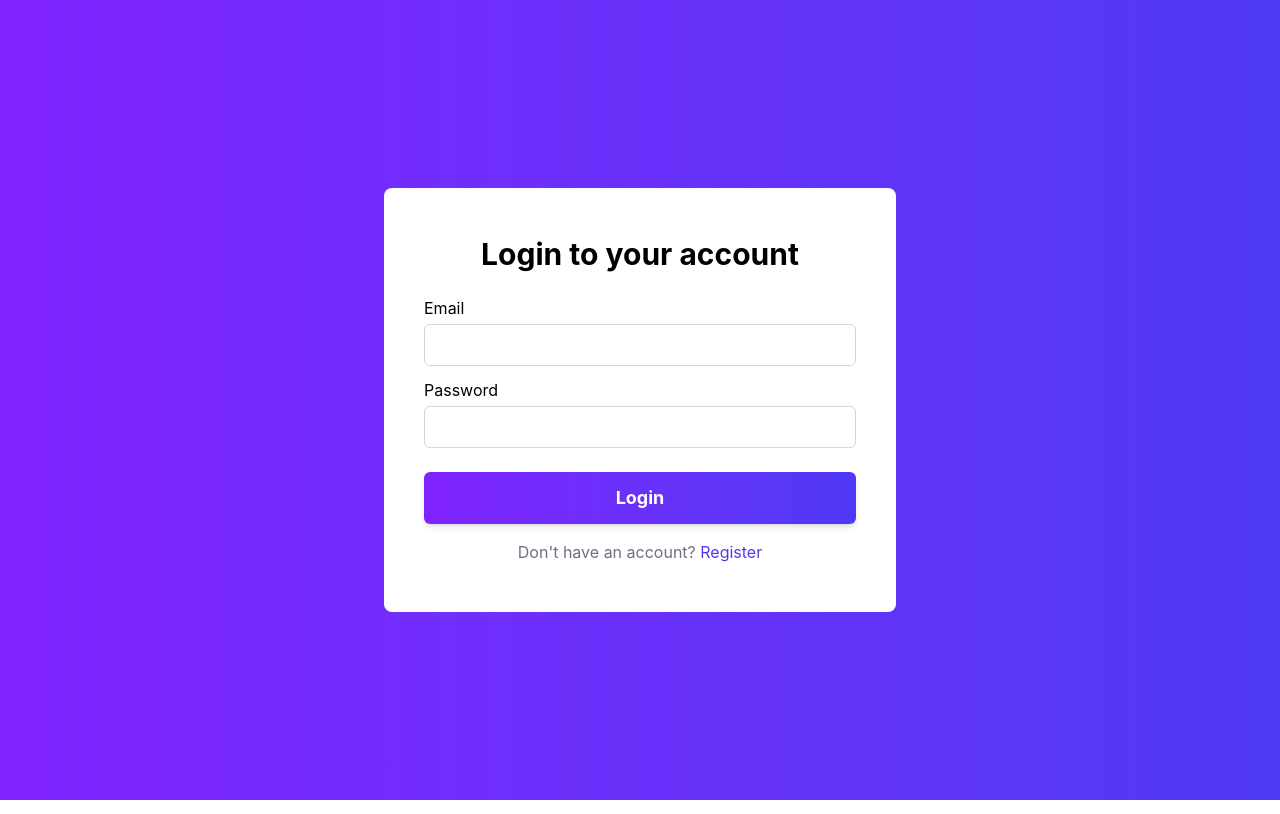
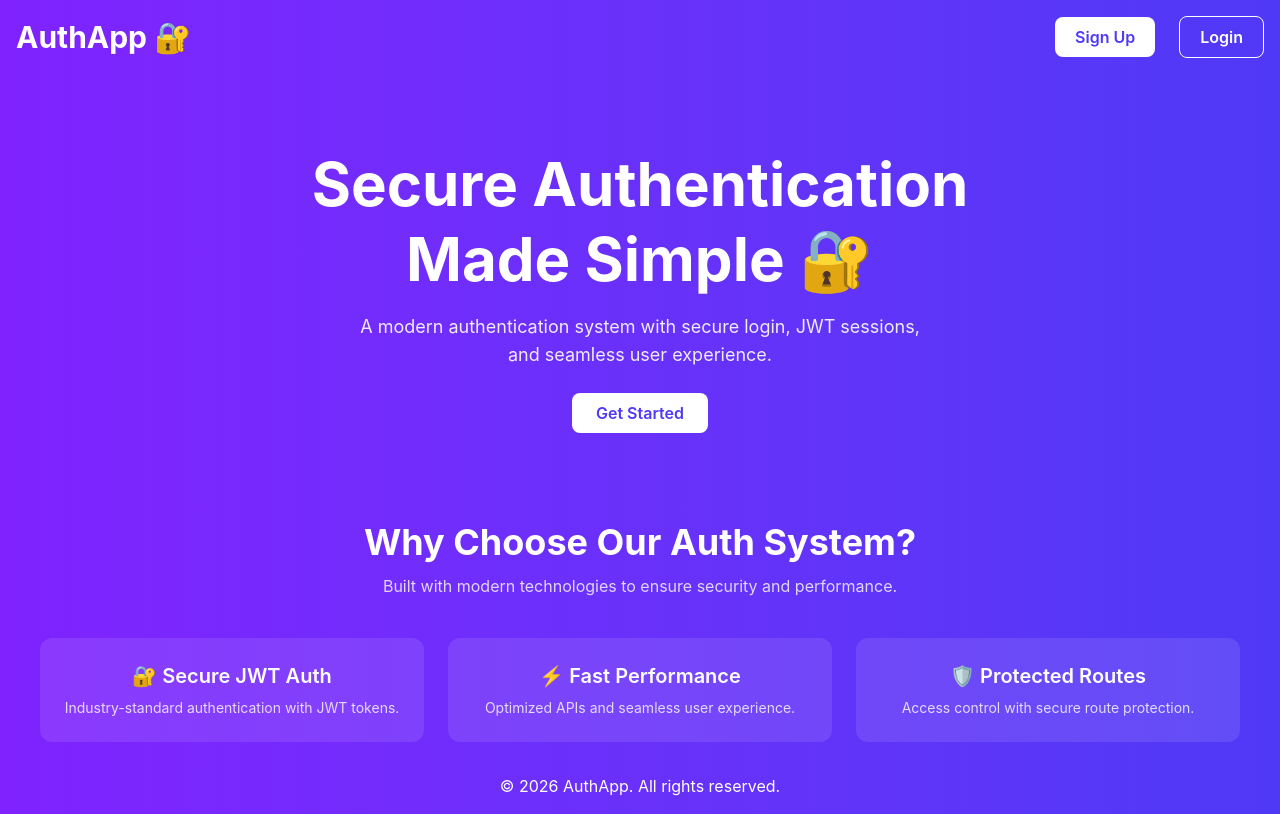
Before and after one commit to sohamnesarikar/mern-auth-service, a React app in the folder frontend/: page / in a window 1280 px wide. Before the commit this address led to /login. Built offline with nearby package versions, Linux system fonts and the light colour scheme; the HTML template or start-up script is replaced by a standard one.

Commit message:
landing page created

```diff
--- a/frontend/package.json
+++ b/frontend/package.json
@@ -11,6 +11,7 @@
   },
   "dependencies": {
     "@tailwindcss/vite": "^4.2.2",
+    "animate.css": "^4.1.1",
     "axios": "^1.15.0",
     "react": "^19.2.0",
     "react-dom": "^19.2.0",
--- a/frontend/src/App.jsx
+++ b/frontend/src/App.jsx
@@ -7,6 +7,7 @@ import ProtectedRoute from "./components/ProtectedRoute";
 import PublicRoute from "./components/PublicRoute";
 import Profile from "./pages/Profile";
 import AppLayout from "./layouts/AppLayout";
+import Dashboard from "./pages/Dashboard";
 
 function App() {
   return (
@@ -30,12 +31,21 @@ function App() {
         />
       </Route>
 
+      <Route
+        path="/"
+        element={
+          <PublicRoute>
+            <Home />
+          </PublicRoute>
+        }
+      />
+
       <Route element={<AppLayout />}>
         <Route
-          path="/"
+          path="/dashboard"
           element={
             <ProtectedRoute>
-              <Home />
+              <Dashboard />
             </ProtectedRoute>
           }
         />
--- /dev/null
+++ b/frontend/src/components/Features.jsx
@@ -0,0 +1,44 @@
+const Features = () => {
+  return (
+    <div className="w-full">
+      <div className="max-w-7xl mx-auto p-4">
+        <div className="overflow-hidden">
+          <section className="animate__animated animate__fadeInRight animate__slower animate__delay-1s text-center text-white">
+            <h2 className="text-3xl md:text-4xl font-bold">
+              Why Choose Our Auth System?
+            </h2>
+
+            <p className="mt-3 opacity-80">
+              Built with modern technologies to ensure security and performance.
+            </p>
+
+            <div className="mt-10 grid md:grid-cols-3 gap-6 px-6">
+              <div className="p-6 bg-white/10 rounded-xl backdrop-blur">
+                <h3 className="text-xl font-semibold">🔐 Secure JWT Auth</h3>
+                <p className="mt-2 text-sm opacity-80">
+                  Industry-standard authentication with JWT tokens.
+                </p>
+              </div>
+
+              <div className="p-6 bg-white/10 rounded-xl backdrop-blur">
+                <h3 className="text-xl font-semibold">⚡ Fast Performance</h3>
+                <p className="mt-2 text-sm opacity-80">
+                  Optimized APIs and seamless user experience.
+                </p>
+              </div>
+
+              <div className="p-6 bg-white/10 rounded-xl backdrop-blur">
+                <h3 className="text-xl font-semibold">🛡 Protected Routes</h3>
+                <p className="mt-2 text-sm opacity-80">
+                  Access control with secure route protection.
+                </p>
+              </div>
+            </div>
+          </section>
+        </div>
+      </div>
+    </div>
+  );
+};
+
+export default Features;
--- /dev/null
+++ b/frontend/src/components/Footer.jsx
@@ -0,0 +1,9 @@
+const Footer = () => {
+  return (
+    <footer className="text-white text-center p-4">
+      © 2026 AuthApp. All rights reserved.
+    </footer>
+  );
+};
+
+export default Footer;
--- /dev/null
+++ b/frontend/src/components/Header.jsx
@@ -0,0 +1,26 @@
+import { useNavigate } from "react-router";
+
+const Header = () => {
+  const navigate = useNavigate();
+
+  return (
+    <header className="w-full">
+      <div className="max-w-7xl mx-auto p-4">
+        <nav className="flex justify-between items-center">
+          <h1 className="text-3xl font-bold cursor-pointer">AuthApp 🔐</h1>
+
+          <div className="flex items-center gap-6">
+            <button className="bg-white text-indigo-600 px-5 py-2 font-semibold rounded-lg cursor-pointer transition hover:scale-105" onClick={() => navigate('/register')}>
+              Sign Up
+            </button>
+            <button className="border border-white text-white px-5 py-2 font-semibold rounded-lg cursor-pointer transition hover:bg-white hover:text-indigo-600" onClick={() => navigate('/login')}>
+              Login
+            </button>
+          </div>
+        </nav>
+      </div>
+    </header>
+  );
+};
+
+export default Header;
--- /dev/null
+++ b/frontend/src/components/Hero.jsx
@@ -0,0 +1,30 @@
+import { useNavigate } from "react-router";
+
+const Hero = () => {
+  const navigate = useNavigate();
+  return (
+    <div className="w-full">
+      <div className="max-w-7xl mx-auto p-4">
+        <section className="animate__animated animate__fadeInLeft animate__slower h-[50vh] flex flex-col items-center justify-center text-center text-white px-4">
+          <h2 className="text-4xl md:text-6xl font-bold leading-tight">
+            Secure Authentication <br />
+            Made Simple 🔐
+          </h2>
+
+          <p className="mt-4 max-w-xl text-lg opacity-90">
+            A modern authentication system with secure login, JWT sessions, and
+            seamless user experience.
+          </p>
+
+          <div className="mt-6">
+            <button className="bg-white text-indigo-600 px-6 py-2 rounded-lg font-semibold hover:scale-105 transition">
+              Get Started
+            </button>
+          </div>
+        </section>
+      </div>
+    </div>
+  );
+};
+
+export default Hero;
--- a/frontend/src/layouts/AppLayout.jsx
+++ b/frontend/src/layouts/AppLayout.jsx
@@ -27,7 +27,7 @@ const AppLayout = () => {
         <nav className="flex justify-between items-center">
           <h1
             className="text-3xl font-bold text-violet-500 cursor-pointer"
-            onClick={() => navigate("/")}
+            onClick={() => navigate("/dashboard")}
           >
             MernAuth
           </h1>
--- a/frontend/src/main.jsx
+++ b/frontend/src/main.jsx
@@ -4,6 +4,7 @@ import { createRoot } from "react-dom/client";
 import { AuthProvider } from "./context/AuthContext.jsx";
 import App from "./App.jsx";
 import "./index.css";
+import "animate.css";
 
 createRoot(document.getElementById("root")).render(
   <AuthProvider>
--- /dev/null
+++ b/frontend/src/pages/Dashboard.jsx
@@ -0,0 +1,16 @@
+import { useAuth } from "../context/useAuth";
+
+const Dashboard = () => {
+  const { user } = useAuth();
+
+  return (
+    <>
+      <h2 className="text-3xl font-semibold">Welcome Back, {user?.name} 👋</h2>
+      <p className="mt-4 text-lg opacity-90">
+        Your account is secure and ready to use.
+      </p>
+    </>
+  );
+};
+
+export default Dashboard;
--- a/frontend/src/pages/Home.jsx
+++ b/frontend/src/pages/Home.jsx
@@ -1,15 +1,18 @@
-import { useAuth } from "../context/useAuth";
+import Features from "../components/Features";
+import Footer from "../components/Footer";
+import Header from "../components/Header";
+import Hero from "../components/Hero";
 
 const Home = () => {
-  const { user } = useAuth();
-
   return (
-    <>
-      <h2 className="text-3xl font-semibold">Welcome Back, {user?.name} 👋</h2>
-      <p className="mt-4 text-lg opacity-90">
-        Your account is secure and ready to use.
-      </p>
-    </>
+    <div className="w-full min-h-screen flex flex-col bg-linear-to-r from-violet-600 to-indigo-600 text-white">
+      <Header />
+      <div className="grow">
+        <Hero />
+        <Features />
+      </div>
+      <Footer />
+    </div>
   );
 };
 
--- a/frontend/src/pages/Login.jsx
+++ b/frontend/src/pages/Login.jsx
@@ -27,7 +27,7 @@ const Login = () => {
         const userResponse = await getUserApi();
         setUser(userResponse?.data?.user);
 
-        navigate("/");
+        navigate("/dashboard");
         reset();
       }
     } catch (error) {
```
Also changed, not shown: 1 other file (tests, documents, lock files or other folders).
